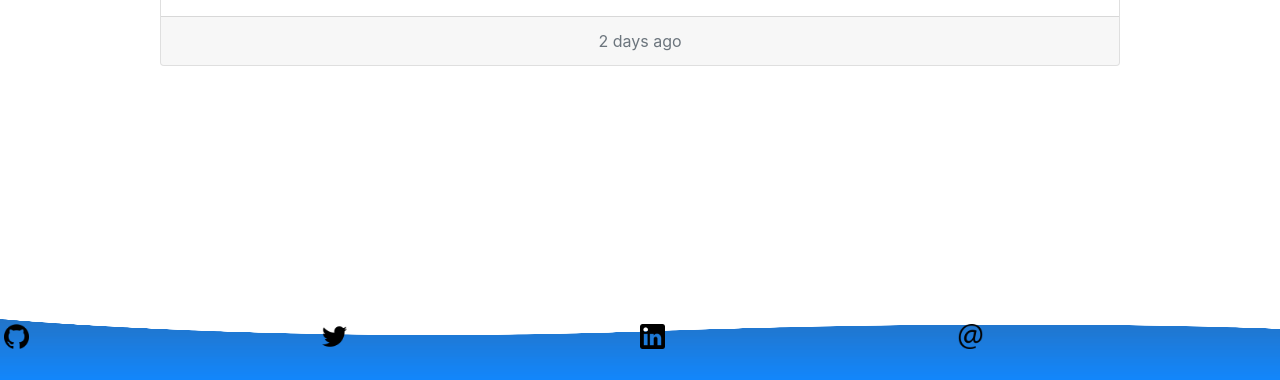
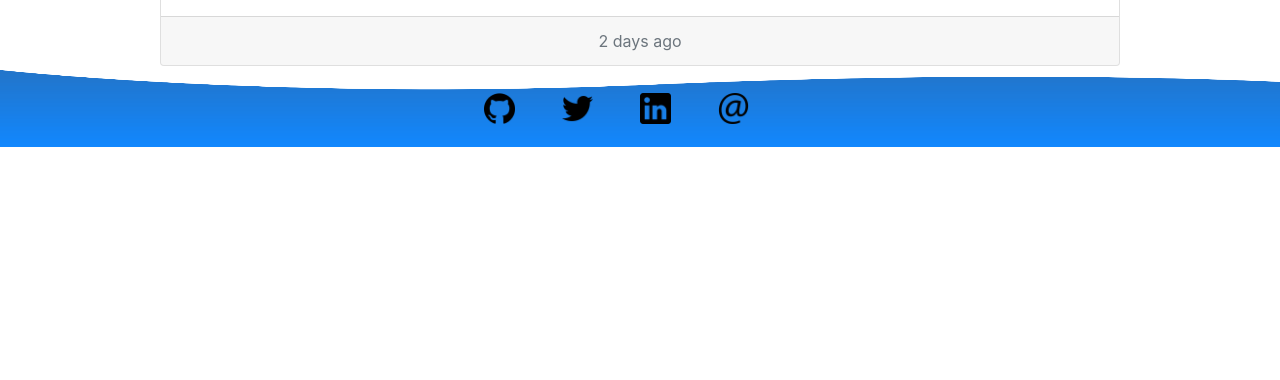
Before and after one commit to rogers0404/Professional-Portfolio, a React (Create React App) app: page / in a window 1280 px wide. Shown: the part 417-797 px from the top of the page. Built offline with nearby package versions, Linux system fonts and the light colour scheme.

Commit message:
Fixed styling in Footer Resume section

```diff
--- a/src/App.css
+++ b/src/App.css
@@ -54,9 +54,9 @@
   background-size: 100% 100%;
  /*  display: flex; */
   width: 100%;
-  position: fixed;
+ /*  position: fixed; */
   bottom: 0;
-  height: 5vw;
+  height: 6vw;
   color: #ffffff;
   margin-bottom: 0vw;
   margin-top: 0vw;
--- a/src/components/FooterPage/index.js
+++ b/src/components/FooterPage/index.js
@@ -7,26 +7,26 @@ import emailImage from "../../assets/email.png";
 function FooterPage() {
 
   return (
-    <footer className="footerImage">
-        <div className="p-1 m-0 mw-100 d-flex justify-content-center">
+    <footer className="footerImage d-flex justify-content-center">
+        <div className="p-1 m-3 d-flex justify-content-center w-25 align-items-center">
           <div>
              <a className="text-white" href="https://github.com/rogers0404/" target="blank">
-                <img className="img-fluid" src={githubImage} alt="Rogers"  style={{width: "8%"}}/>
+                <img className="img-fluid" src={githubImage} alt="Rogers" style={{width: "40%"}}/>
             </a>
           </div>
           <div>
              <a className="text-white" href="https://twitter.com/rogersalberto" target="blank">
-             <img className="img-fluid" src={twitterImage} alt="Rogers" style={{width: "8%"}}/>
+             <img className="img-fluid" src={twitterImage} alt="Rogers" style={{width: "40%"}}/>
             </a>
           </div>
           <div>
              <a className="text-white" href="https://www.linkedin.com/in/rogers-ramirez-496a66b6" target="blank">
-             <img className="img-fluid" src={linkedinImage} alt="Rogers" style={{width: "8%"}}/>
+             <img className="img-fluid" src={linkedinImage} alt="Rogers" style={{width: "40%"}}/>
             </a>
           </div>
           <div>
              <a className="text-white" href="mailto:rogers.ramirez2008@gmail.com" target="blank">
-             <img className="img-fluid" src={emailImage} alt="Rogers" style={{width: "8%"}}/>
+             <img className="img-fluid" src={emailImage} alt="Rogers" style={{width: "40%"}}/>
             </a>
           </div>
         </div>
--- a/src/components/Resume/index.js
+++ b/src/components/Resume/index.js
@@ -8,14 +8,18 @@ function Resume() {
                 <div className="card-body justify-content-left">
                 <a
                   className="list-group-item list-group-item-action active text-white "
-                  href="https://drive.google.com/file/d/1NdfqOehhR4KH7YYGpMk7PSqL87CpKXwz/view?usp=sharing">
+                  href="https://drive.google.com/file/d/1NdfqOehhR4KH7YYGpMk7PSqL87CpKXwz/view?usp=sharing"
+                  target="blank">
                     Download my Resume
                 </a>
+                <div className="card-deck">
+                    <div className="card">
+                      <div className="card-body justify-content-left">
                           <p className="card-text text-dark m-1 text-justify">
                               Front-End Proficiencies
                           </p>
                             <ul className="list-group">
-                            <li className="list-group-item disabled">HTML</li>
+                                <li className="list-group-item">HTML</li>
                                 <li className="list-group-item">CSS</li>
                                 <li className="list-group-item">JavaScript</li>
                                 <li className="list-group-item">JQuery</li>
@@ -24,6 +28,10 @@ function Resume() {
                                 <li className="list-group-item">Bootstrap</li>
                                 <li className="list-group-item">CURB Foundation</li>
                             </ul>
+                      </div>
+                    </div>
+                    <div className="card">
+                      <div className="card-body justify-content-left">
                             <p className="card-text text-dark m-1 text-justify">
                               Back-End Proficiencies
                           </p>
@@ -35,8 +43,8 @@ function Resume() {
                                 <li className="list-group-item">MongoDB, Mogoose</li>
                             </ul>
                       </div>
-                <div className="card-footer text-muted">
-                    2 days ago
+                    </div>
+                  </div>
                 </div>
             </div>
         </div>
```
Also changed, not shown: 1 other file (tests, documents, lock files or other folders). Lines whose indentation alone changed are shown as unchanged.
